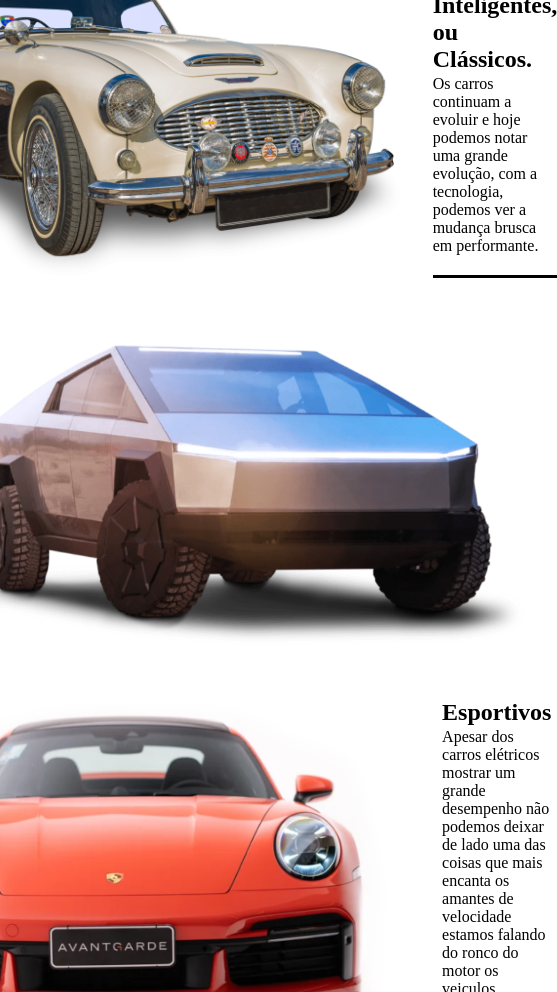
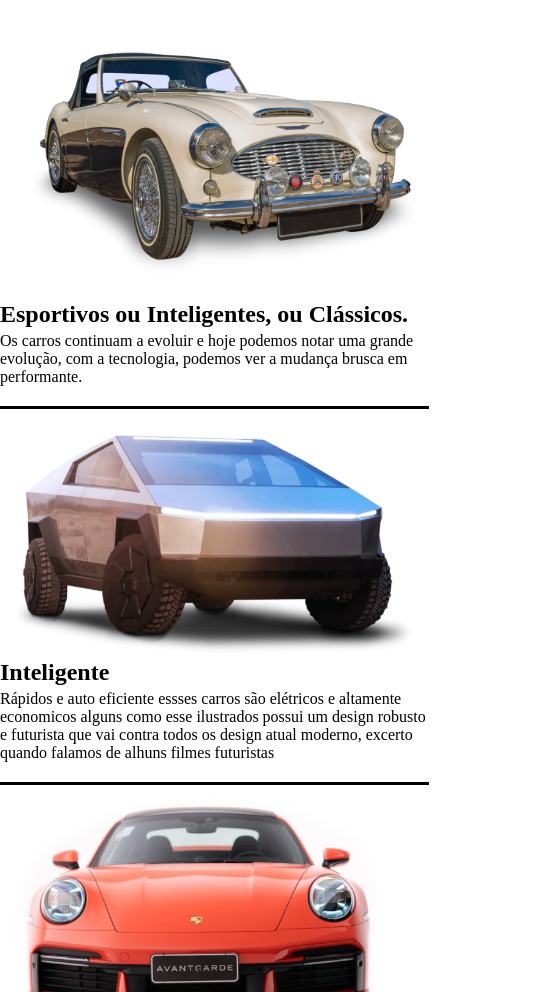
Before and after one commit to LeandroMeca/landingPageOfCars, a plain HTML site: page index.html in a window 390 px wide. Shown: the part 369-1361 px from the top of the page, 557 px wide, since content can reach past the window. Drawn offline with Linux system fonts and the light colour scheme.

Commit message:
initialize layout responsive

```diff
--- a/style.css
+++ b/style.css
@@ -129,7 +129,7 @@ main section #inteligente {
     display: flex;
     align-items: center;
     justify-content: center;
-    margin-top: 0%;
+    margin-top: 6%;
 }
 
 main section #inteligente #info{
@@ -286,3 +286,45 @@ footer div p{
     }
 
 }
+
+
+@media (max-width: 700px){
+
+    body{
+        width: 110vw;
+        margin: 0;
+    }
+
+    header nav div a {
+        margin-top: 6%;
+    }
+
+    header nav h1{
+        position: relative;
+    }
+
+    header nav, div {
+        flex-direction: column;
+    }
+    main section #classico{
+        flex-direction: column-reverse;
+    }
+    main #classico #imgs img {
+        height: 300px;
+    }
+    main section #inteligente {
+        flex-direction: column-reverse;
+    }
+    main #inteligente #imgs img {
+        height: 220px;
+    }
+    main section #esportivo {
+        flex-direction: column-reverse;
+    }
+    main #esportivo #imgs img {
+        height: 280px;
+    }
+
+
+
+}
```
